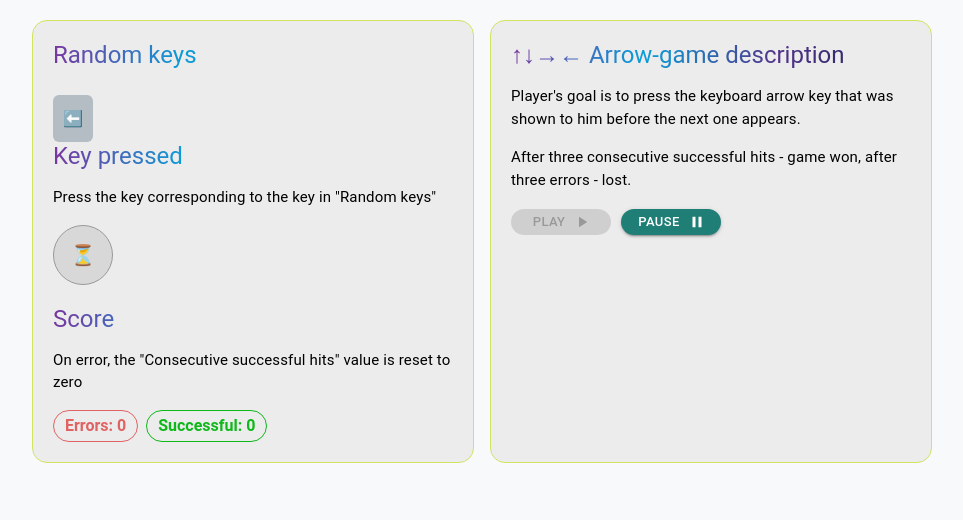
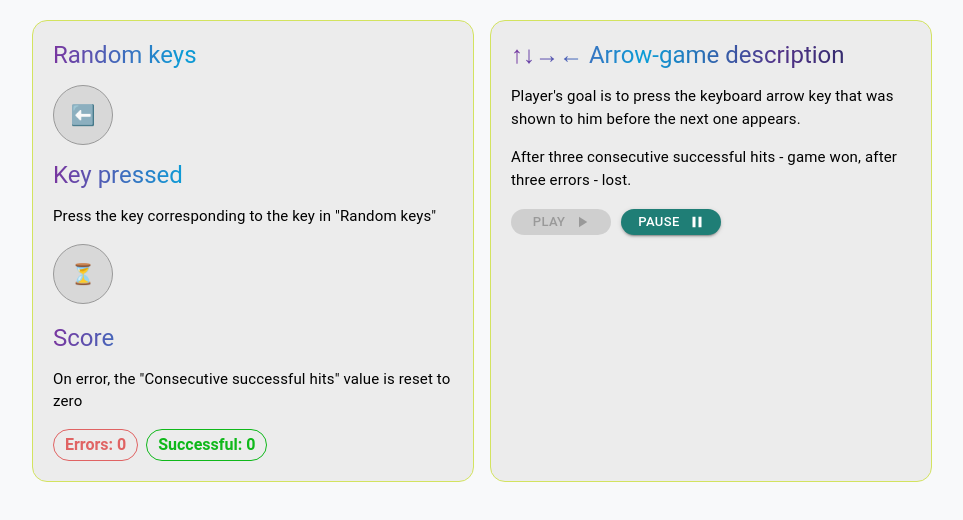
Before and after one commit to Yarklim/react_practice-redux_toolkit, a React (Vite) app: page / in a window 1280 px wide. Both pictures are taken after a click on the button "PLAY". Shown: the top 520 px of the page, without its empty margins (158-1121 px from the left). Built offline with nearby package versions, Linux system fonts and the light colour scheme.

Commit message:
updated styles

```diff
--- a/src/components/Playground/components/RandomKeys/RandomKeys.module.css
+++ b/src/components/Playground/components/RandomKeys/RandomKeys.module.css
@@ -0,0 +1,24 @@
+.wrapper {
+  display: flex;
+  align-items: center;
+  flex-wrap: wrap;
+  gap: 10px;
+
+  margin-top: var(--spacing-medium);
+  margin-bottom: var(--spacing-medium);
+}
+
+.icon {
+  width: 60px;
+  height: 60px;
+
+  display: inline-flex;
+  justify-content: center;
+  align-items: center;
+
+  font-size: 20px;
+
+  border: 1px solid var(--color-gray-medium);
+  border-radius: 50%;
+  background-color: var(--color-gray-soft);
+}
--- a/src/components/Playground/components/RandomKeys/RandomKeys.tsx
+++ b/src/components/Playground/components/RandomKeys/RandomKeys.tsx
@@ -2,8 +2,6 @@ import { useAppSelector } from "../../../../app/hooks"
 import { TypographyHeader } from "../../../UI"
 import RandomArrows from "./components/RandomArrows"
 import WelcomeText from "./components/RandomArrows/WelcomeText"
-
-import styles from "./RandomKeys.module.css"
 
 export interface IRandomKeysProps {
   isTimerActive: boolean
--- a/src/components/Playground/components/RandomKeys/components/RandomArrows/RandomArrows.module.css
+++ b/src/components/Playground/components/RandomKeys/components/RandomArrows/RandomArrows.module.css
@@ -1,32 +1,9 @@
-.icon {
-  display: inline-block;
-
-  margin-top: 10px;
-  margin-right: 5px;
-  padding: 10px 10px;
-
-  border-radius: 6px;
-  background-color: #b4bcc4;
-}
-
 .iconSuccess {
-  display: inline-block;
-
-  margin-top: 10px;
-  margin-right: 5px;
-  padding: 10px 10px;
-
-  border-radius: 6px;
-  background-color: #4fd79a;
+  border: 1px solid var(--color-green);
+  background-color: var(--color-green-light);
 }
 
 .iconUnsuccess {
-  display: inline-block;
-
-  margin-top: 10px;
-  margin-right: 5px;
-  padding: 10px 10px;
-
-  border-radius: 6px;
-  background-color: #d87171;
+  border: 1px solid var(--color-red-light);
+  background-color: var(--color-red-lighter);
 }
--- a/src/components/Playground/components/RandomKeys/components/RandomArrows/RandomArrows.tsx
+++ b/src/components/Playground/components/RandomKeys/components/RandomArrows/RandomArrows.tsx
@@ -1,32 +1,31 @@
+import cn from "classnames"
 import { useAppSelector } from "../../../../../../app/hooks"
 import { MAP_ARROW_CODES } from "../../../../constants"
 import { IPlaygroundStepsStep } from "../../../../store/types"
 import { IMapArrowCodes } from "../../../../types"
 
+import stylesCommon from "../../RandomKeys.module.css"
 import styles from "./RandomArrows.module.css"
 
 const RandomArrows: React.FC = () => {
   const state = useAppSelector((state) => state.playground)
 
   const getStylesRandomKeys = (el: IPlaygroundStepsStep): string => {
-    if (el.success && el.success !== null) {
-      return styles.iconSuccess
-    }
-    if (!el.success && el.success !== null) {
-      return styles.iconUnsuccess
-    }
-
-    return styles.icon
+    return cn(
+      el.success && el.success !== null && styles.iconSuccess,
+      !el.success && el.success !== null && styles.iconUnsuccess,
+      stylesCommon.icon,
+    )
   }
 
   return (
-    <>
+    <div className={stylesCommon.wrapper}>
       {state.steps.map((el) => (
         <span key={el.step} className={getStylesRandomKeys(el)}>
           {MAP_ARROW_CODES[el.currentValue as keyof IMapArrowCodes]}
         </span>
       ))}
-    </>
+    </div>
   )
 }
 
--- a/src/components/Playground/components/RandomKeys/components/RandomArrows/WelcomeText/WelcomeText.tsx
+++ b/src/components/Playground/components/RandomKeys/components/RandomArrows/WelcomeText/WelcomeText.tsx
@@ -1,4 +1,7 @@
 import { TypographyText } from "../../../../../../UI"
+
+import stylesCommon from "../../../RandomKeys.module.css"
+import styles from "./WelcomeText.module.css"
 
 export interface IWelcomeTextProps {
   isTimerActive: boolean
@@ -8,7 +11,11 @@ const WelcomeText: React.FC<IWelcomeTextProps> = (props) => {
   const { isTimerActive } = props
 
   if (isTimerActive) {
-    return <span>Loading...</span>
+    return (
+      <div className={stylesCommon.wrapper}>
+        <span className={stylesCommon.icon}>Loading...</span>
+      </div>
+    )
   }
 
   return (
```
Also changed, not shown: src/components/Playground/components/RandomKeys/components/RandomArrows/WelcomeText/WelcomeText.module.css (added), src/components/Playground/components/RandomKeys/components/RandomArrows/WelcomeText/img/loader.svg (added).
